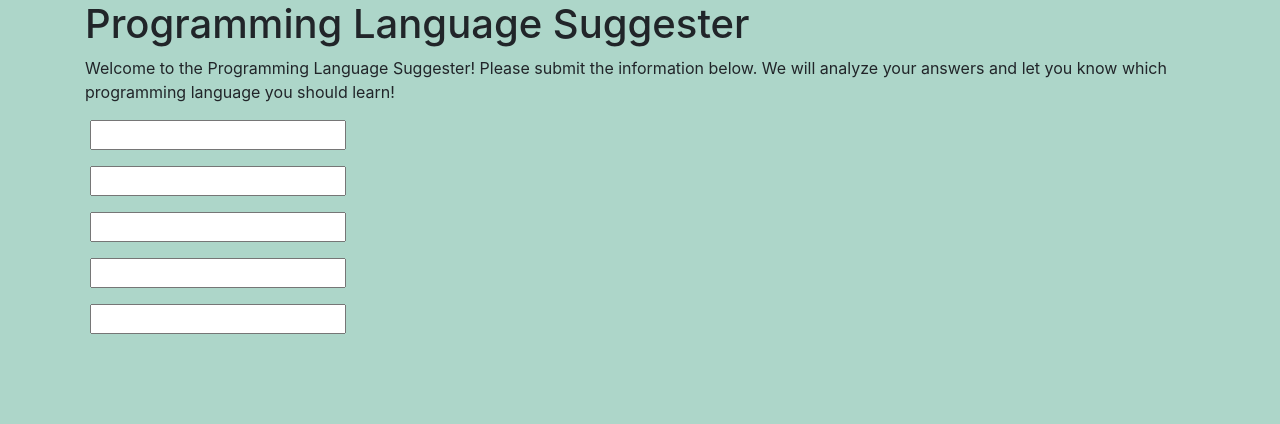
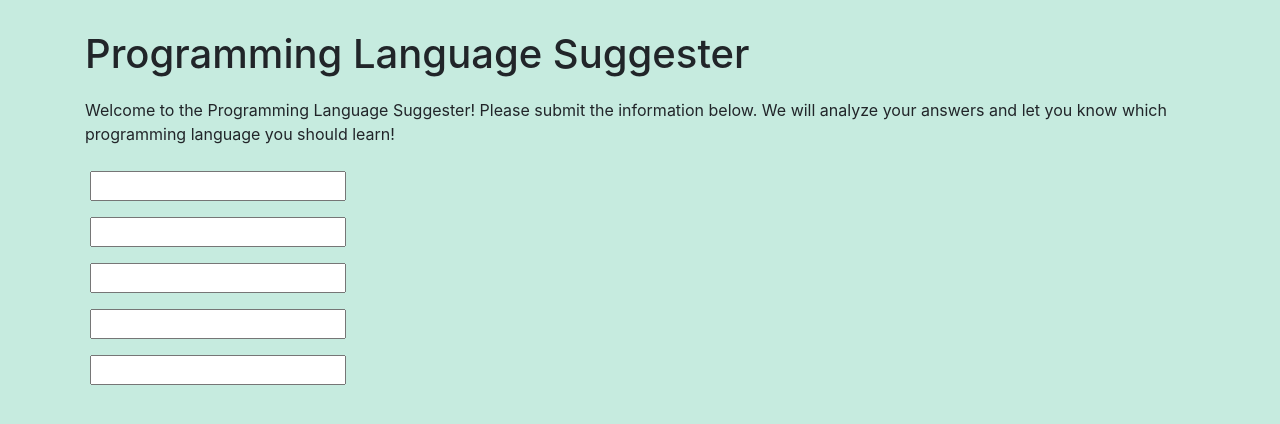
Before and after one commit to RosarioRu/language-suggester, a plain HTML site: page index.html in a window 1280 px wide. Drawn offline with Linux system fonts and the light colour scheme.

Commit message:
Add rules to header and paragraph to give them top and bottom margins.

```diff
--- a/css/styles.css
+++ b/css/styles.css
@@ -1,3 +1,12 @@
 body {
-  background-color: rgb(173, 214, 201);
+  background-color: rgb(198, 235, 223);
 }
+
+.container h1 {
+  margin-top: 30px;
+  margin-bottom: 20px;
+}
+
+.container p {
+  margin-bottom: 25px;
+}
```
